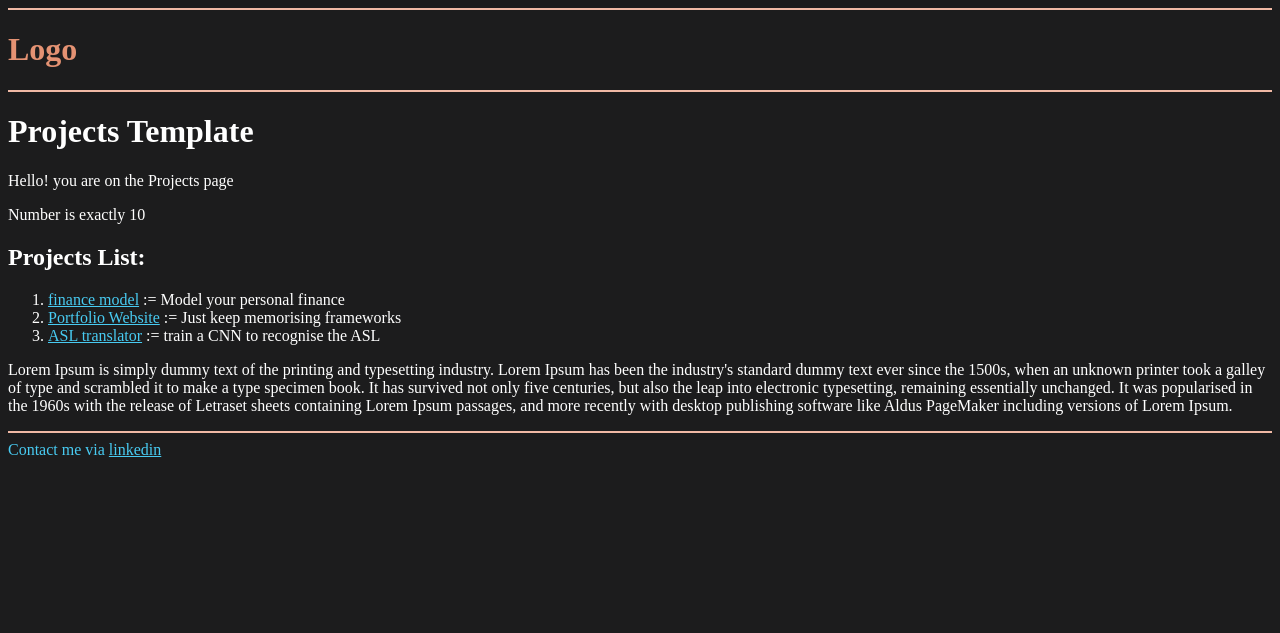
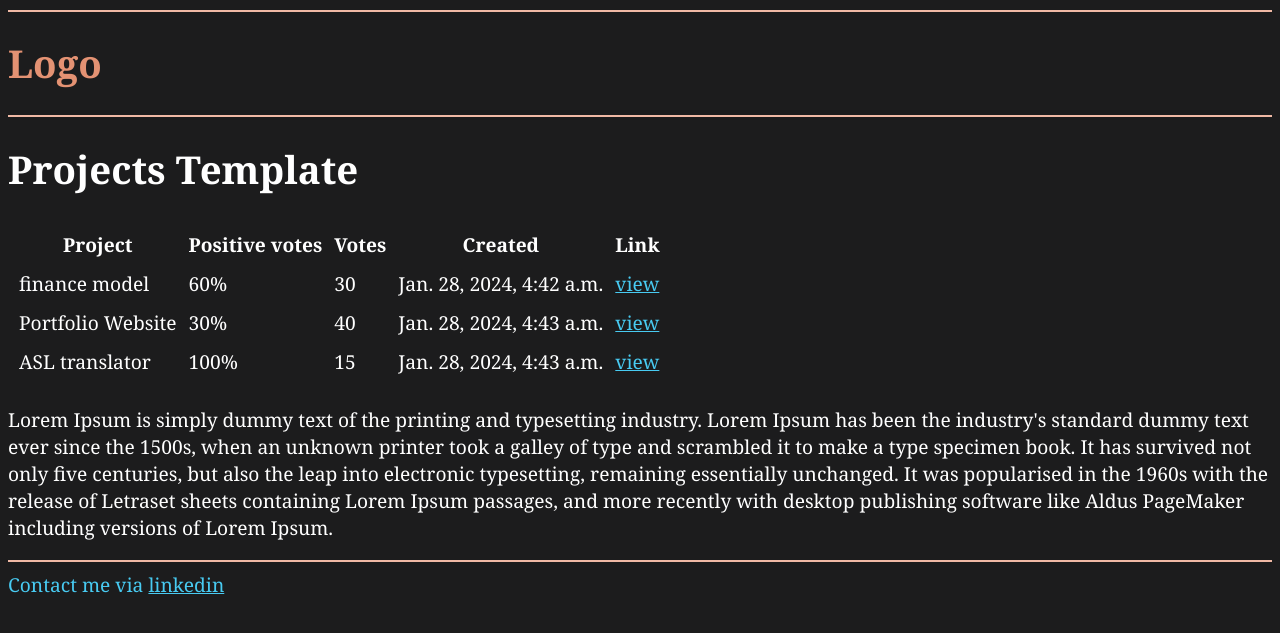
Before and after one commit to PUSH-YA/sample-site-python, a Django app: page / in a window 1280 px wide. Shown: the top 633 px of the page. Run offline with Django 5.2, Linux system fonts and the light colour scheme; data comes from the database, SQL or seed files in the repository.

Commit message:
updated html pages to render data from the database

```diff
--- a/search/projects/templates/projects/projects.html
+++ b/search/projects/templates/projects/projects.html
@@ -3,22 +3,26 @@
 {% block content %}
 
 <h1>Projects Template</h1>
-<p>Hello! you are on the {{page}} page</p>
 
-{% if number > 10 %}
- <p> Number is greater than 10 </p>
-{% elif number == 10%}
-<p> Number is exactly 10</p>
-{% else %}
- <p> Number is less than 10</p>
-{% endif %}
+<table>
+    <tr>
+        <th>Project</th>
+        <th>Positive votes</th>
+        <th>Votes</th>
+        <th>Created</th>
+        <th>Link</th>
+    </tr>
+    {% for project in projects %}
+        <tr>
+            <td>{{project.title}}</td>
+            <td>{{project.vote_ratio}}%</td>
+            <td>{{project.vote_total}}</td>
+            <td>{{project.created}}</td>
+            <td><a href = "{% url 'project' project.id %}">view</a></td>
+        </tr>
+    {% endfor %}
+</table>
 
-<h2>Projects List:</h2>
-<ol>
-    {% for project in projects %}
-    <li><a href = "{% url 'project' project.id %}">{{project.title}}</a> := {{project.description}}</li>
-    {% endfor %}
-</ol>
 
 <p>Lorem Ipsum is simply dummy text of the printing and typesetting industry. Lorem Ipsum has been the industry's standard dummy text ever since the 1500s, when an unknown printer took a galley of type and scrambled it to make a type specimen book. It has survived not only five centuries, but also the leap into electronic typesetting, remaining essentially unchanged. It was popularised in the 1960s with the release of Letraset sheets containing Lorem Ipsum passages, and more recently with desktop publishing software like Aldus PageMaker including versions of Lorem Ipsum.</p>
 
--- a/search/projects/templates/projects/single-project.html
+++ b/search/projects/templates/projects/single-project.html
@@ -4,7 +4,11 @@
 
 
 <h1>{{project.title}}e</h1>
-<br>
+<hr>
+{% for tag in tags %}
+<span class = "tags">{{tag}}</span>
+{% endfor %}
+<hr>
 <p>{{project.description}}</p>
 
 {% endblock content %}
--- a/search/projects/views.py
+++ b/search/projects/views.py
@@ -1,19 +1,12 @@
 from django.shortcuts import render
-
-projects_list = [{'id':'1', 'title':'finance model', 'description':'Model your personal finance'}
-,{'id':'2', 'title':'Portfolio Website', 'description':'Just keep memorising frameworks'}
-,{'id':'3', 'title':'ASL translator', 'description':'train a CNN to recognise the ASL'}
-]
+from .models import *
 
 def projects(request):
-    page = 'Projects'
-    number = 10
-    context = {'page':page, 'number':number, 'projects':projects_list}
+    projects = Project.objects.all()
+    context = {'projects':projects}
     return render(request, 'projects/projects.html', context)
 
 def project(request, pk):
-    projectObj = None
-    for i in projects_list:
-        if i['id'] == pk:
-            projectObj = i
-    return render(request, 'projects/single-project.html', {'project': projectObj})
+    projectObj = Project.objects.get(id = pk)
+    tags = projectObj.tags.all()
+    return render(request, 'projects/single-project.html', {'project': projectObj, 'tags':tags})
--- a/search/templates/main.html
+++ b/search/templates/main.html
@@ -8,12 +8,21 @@
     <!-- <link rel='stylesheet' type='text/css' media='screen' href='main.css'>
     <script src='main.js'></script> -->
 </head>
-<body style="background-color: #1c1c1d; color: #fff">
+<body style="background-color: #1c1c1d; color: #fff; font-family: Cambria; font-size: larger;">
     <style>
         hr{background-color: #f0b9a5; height: 2px; border:0}
         a:link {color:#48cbf2}
         a:visited {color:#48cbf2}
         a:hover {color:#f0b9a5}
+
+        .tags {
+            margin: auto;
+            padding: 5px;
+            background: #48caf274;
+            border-radius: 5px
+            }
+
+            table { border-spacing: 10px; }
     </style>
     <hr>
 
```
